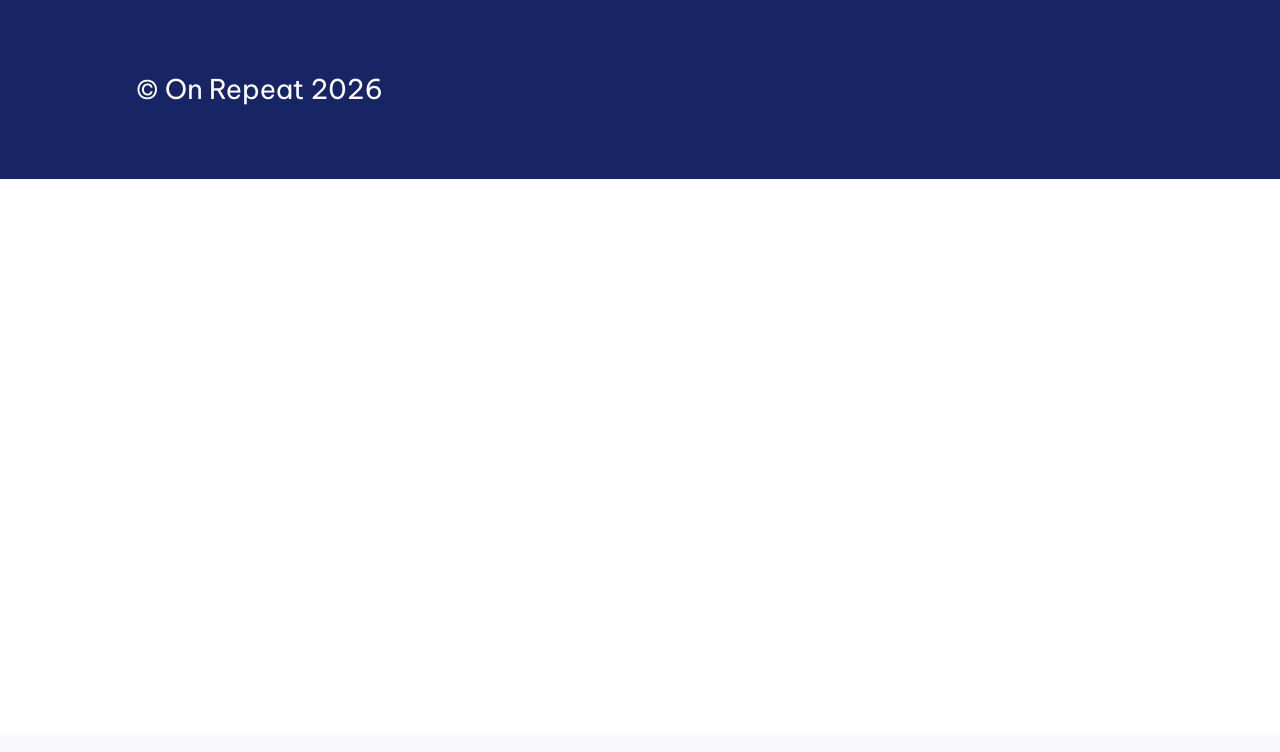
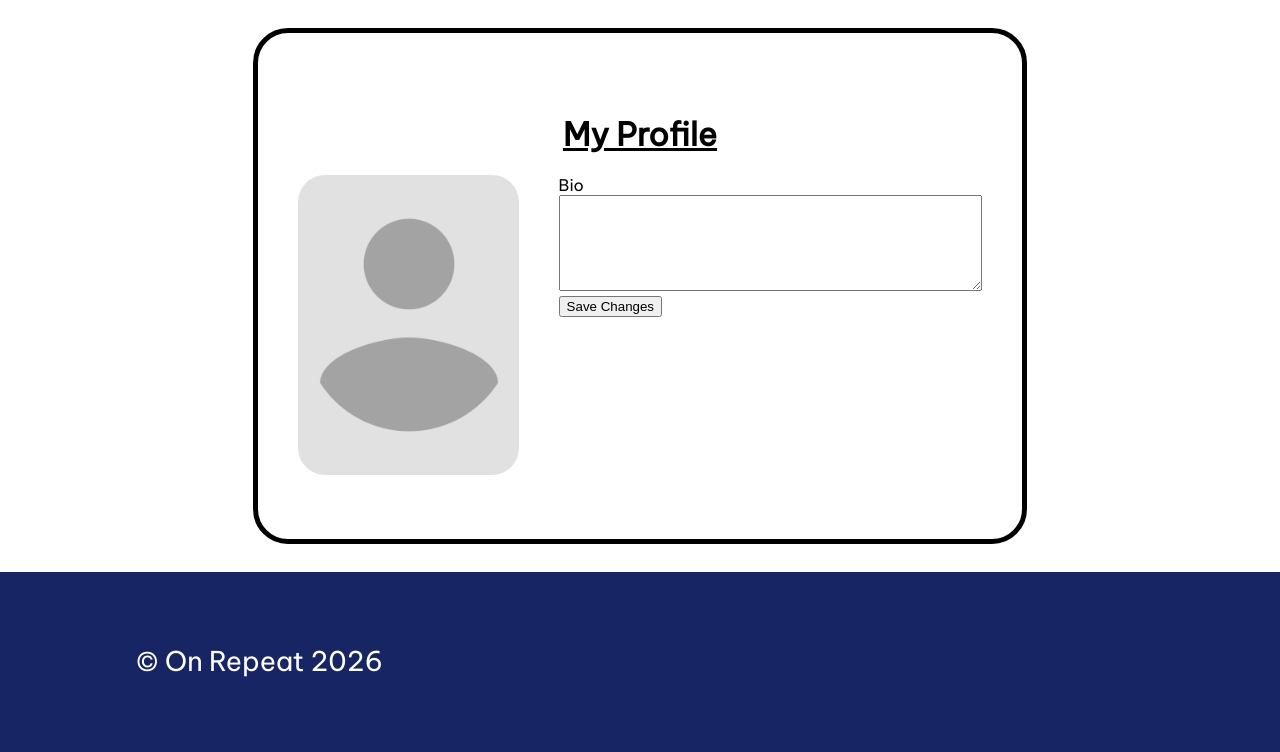
Before and after one commit to pringle-1/On-Repeat, a Flask app: page /profile/edit in a window 1280 px wide. Shown: the part 65-817 px from the top of the page. Before the commit the page ends 244 px from the top, so only its background shows below. Run offline with Flask 3, Linux system fonts and the light colour scheme; a user stored in the database is signed in; data comes from the database, SQL or seed files in the repository; both versions use the stored data as it was after the commit.

Commit message:
added bio editing feature and message that displays when a user has no bio

```diff
--- a/app.py
+++ b/app.py
@@ -278,8 +278,15 @@ def edit_profile():
         return redirect(url_for('login'))
     usersql = """SELECT * FROM User WHERE user_id = ?"""
     user = query_db(usersql, (session['user_id'],), one=True)
+    editbiosql = """UPDATE User SET user_bio = ? WHERE user_id = ?"""
     if user is None:
         abort(404)
+    if request.method == 'POST':
+        bio = request.form['bio']
+        db = get_db()
+        db.execute(editbiosql,(bio, session['user_id']))
+        db.commit()
+        return redirect(url_for('profile'))
     return render_template("edit_profile.html", user=user)
 
 # Route for other user profiles
--- a/templates/edit_profile.html
+++ b/templates/edit_profile.html
@@ -1,2 +1,25 @@
 <!-- Extend the layout.html file onto the Edit Profile page -->
 {% extends "layout.html" %}
+<!-- Set the page title that displays on the tab -->
+{% block title %}On Repeat - Edit Profile{% endblock %}
+<!-- Edit profile page main content block -->
+{% block content %}
+<!-- Card for account information -->
+<div class="profile-container">
+    <div class="profile-card">
+        <h1 class="username">My Profile</h1>
+        <div class="profile-info">
+            <div class="profile-left">
+                <img class="profile-picture" src="{{ url_for('static', filename='images/' + current_user['profile_picture'])}}" alt="{{ current_user['username'] }}{% if current_user['username'].endswith('s') %}'{% else %}'s{% endif %} profile picture">
+            </div>
+            <div class="profile-right">
+                <form method="POST" autocomplete="off">
+                    <label for="bio">Bio</label><br>
+                    <textarea id="bio" name="bio" rows="6" cols="50">{{ user['user_bio'] or '' }}</textarea><br>
+                <button type="submit">Save Changes</button>
+                </form>
+            </div>
+        </div>
+    </div>
+</div>
+{% endblock %}
--- a/templates/profile.html
+++ b/templates/profile.html
@@ -14,7 +14,11 @@
             </div>
             <div class="profile-right">
                 <h2 class="join-date">Date Joined: {{ current_user['date_joined'] }}</h2>
-                <h3 class="bio">About Me: <em>{{ current_user['user_bio'] }}</em></h3>
+                {% if current_user['user_bio'] %}
+                    <h3 class="bio">About Me: <em>{{ current_user['user_bio'] }}</em></h3>
+                {% else %}
+                    <h3 class="bio">About me: <em>No bio yet! <a href="{{ url_for('edit_profile') }}">Edit profile</a> to add one.</em></h3>
+                {% endif %}
                 <a href="{{ url_for('edit_profile') }}">Edit Profile</a>
             </div>
         </div>
--- a/templates/user.html
+++ b/templates/user.html
@@ -14,7 +14,11 @@
             </div>
             <div class="profile-right">
                 <h2 class="join-date">Date Joined: {{ user['date_joined'] }}</h2>
-                <h3 class="bio">About Me: <em>{{ user['user_bio'] }}</em></h3>
+                {% if user['user_bio'] %}
+                    <h3 class="bio">About Me: <em>{{ user['user_bio'] }}</em></h3>
+                {% else %}
+                    <h3 class="bio">About me: This user has no bio yet.</h3>
+                {% endif %}
             </div>
         </div>
         <div class="profile-divider"></div>
```
Also changed, not shown: onrepeat.db.
